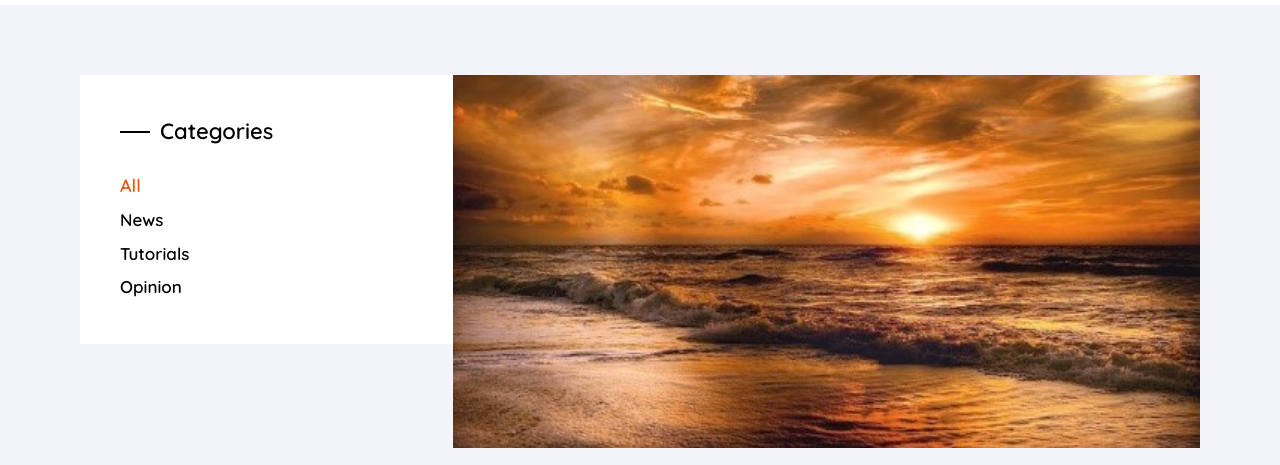
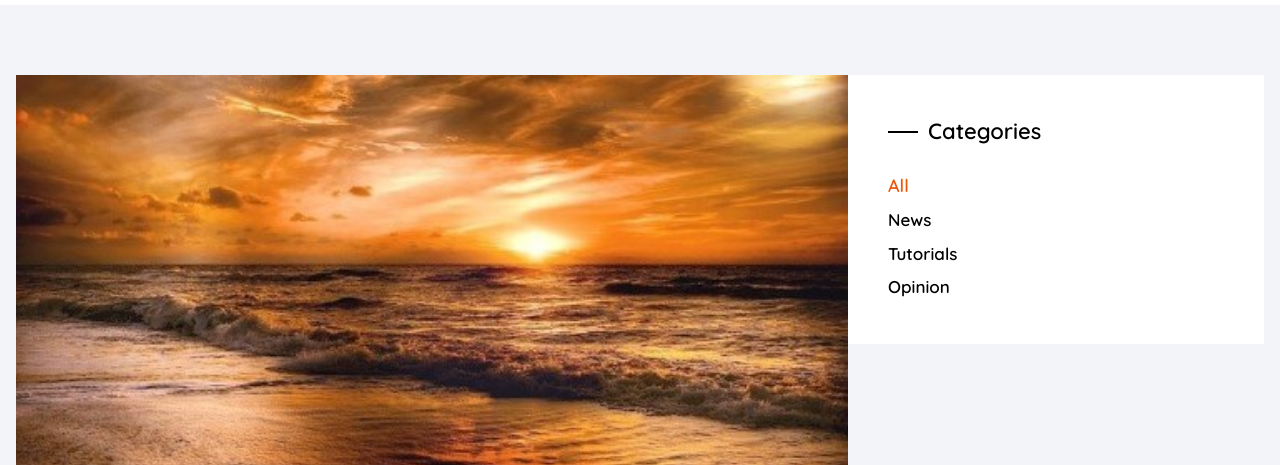
Before and after one commit to shakhbozpro/internet, a website: page blog.html in a window 1280 px wide. Shown: the part 101-566 px from the top of the page. Drawn offline with nearby package versions, Linux system fonts and the light colour scheme.

Commit message:
Changed the blog page adaptive version

```diff
--- a/blog.html
+++ b/blog.html
@@ -97,10 +97,10 @@
 
   <!-- Site main -->
   <main>
-    <section class="py-14 xl:py-44">
-      <div class="container mx-auto px-4 lg:px-20">
+    <section class="pt-14 pb-10 md:pt-20 lg:pt-32 xl:pt-44 xl:pb-16">
+      <div class="container mx-auto px-4 2xl:px-20">
         <div class="grid grid-cols-1 grid-flow-row items-start gap-y-8 xl:grid-cols-3">
-          <ul class="xl:col-span-2" id="blog-posts">
+          <ul class="mx-auto xl:col-span-2 xl:mx-0" id="blog-posts">
             <li class="blog-post max-w-[880px] w-full" data-category="news">
               <img class="mb-5" src="./assets/images/post-2.jpg" alt="" width="880" height="500">
               <div>
@@ -381,7 +381,7 @@
               </div>
             </li>
           </ul>
-          <div class="order-first p-7 bg-white md:p-10" id="category-filter">
+          <div class="order-first p-7 bg-white md:p-10 xl:order-last" id="category-filter">
             <h3 class="category-title flex items-center mb-5 font-semibold text-[22px]">Categories</h3>
             <button
               class="filter-btn block w-full py-1 font-semibold text-[17px] text-left cursor-pointer ease-in duration-200 hover:text-orange-600 active"
```
Also changed, not shown: package.json (renamed from vender/package.json), src/twstyles.css (renamed from vender/src/twstyles.css), tailwind.config.js (renamed from vender/tailwind.config.js), vender/dist/main.css, 4 other files.
